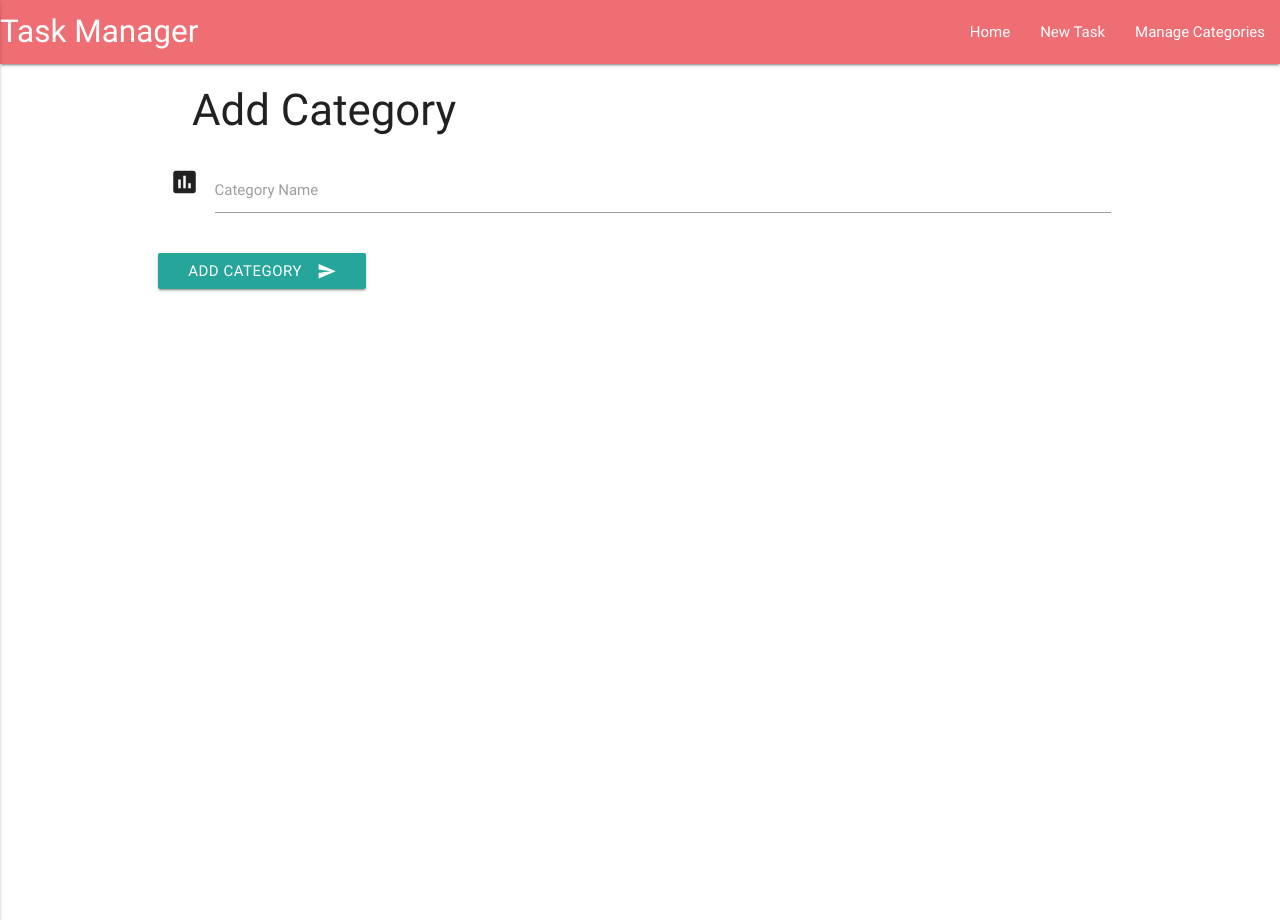
After one commit to Stevie-P72/task_manager, a Flask app: page /new_category in a window 1280 px wide. The commit adds this page. Run offline with Flask 2, Linux system fonts and the light colour scheme; some libraries are stand-ins or nearby versions.

Commit message:
completed category functions and added navbar

```diff
--- a/app.py
+++ b/app.py
@@ -57,6 +57,47 @@ def delete_task(task_id):
     return redirect(url_for('get_tasks'))
 
 
+@app.route('/get_categories')
+def get_categories():
+    return render_template('categories.html',
+                           categories=mongo.db.categories.find())
+
+
+@app.route('/edit_category/<category_id>')
+def edit_category(category_id):
+    return render_template('edit_category.html',
+                           category=mongo.db.categories
+                           .find_one({'_id': ObjectId(category_id)}))
+
+
+@app.route('/update_category/<category_id>', methods=['POST'])
+def update_category(category_id):
+    mongo.db.categories.update(
+        {'_id': ObjectId(category_id)},
+        {'category_name': request.form.get('category_name')}
+    )
+    return redirect(url_for('get_categories'))
+
+
+@app.route('/delete_category/<category_id>')
+def delete_category(category_id):
+    mongo.db.categories.remove({'_id': ObjectId(category_id)})
+    return redirect(url_for('get_categories'))
+
+
+@app.route('/insert_category', methods=['POST'])
+def insert_category():
+    categories = mongo.db.categories
+    category_doc = {'category_name': request.form.get('category_name')}
+    categories.insert_one(category_doc)
+    return redirect(url_for('get_categories'))
+
+
+@app.route('/new_category')
+def new_category():
+    return render_template('add_category.html')
+
+
 if __name__ == '__main__':
     app.run(host=os.environ.get('IP'),
             port=int(os.environ.get('PORT')),
--- /dev/null
+++ b/templates/add_category.html
@@ -0,0 +1,30 @@
+<!DOCTYPE html>
+{% extends 'base.html' %} {% block content %}
+
+<h3>Add Category</h3>
+
+<div class="row">
+    <form action="{{url_for('insert_category')}}" method="POST" class="col s12">
+        <div class="row">
+            <div class="row">
+
+                <div class="row">
+                    <div class="input-field col s12">
+                        <i class="material-icons prefix">poll</i>
+                        <input id="category_name" name="category_name" type="text" class="validate">
+                        <label for="category_name">Category Name</label>
+                    </div>
+                </div>
+                <div class = "row">
+                    <button class="btn waves-effect waves-light" type="submit" name="action">Add Category
+                        <i class="material-icons right">send</i>
+                    </button>
+                </div>
+            </div>
+        </div>
+    </form>
+</div>
+
+<script src="https://cdnjs.cloudflare.com/ajax/libs/jquery/3.2.1/jquery.min.js"></script>
+
+{% endblock %}
--- a/templates/base.html
+++ b/templates/base.html
@@ -9,6 +9,25 @@
 </head>
 
 <body>
+    <header>
+        <nav>
+            <div class="nav-wrapper">
+                <a href="{{url_for('get_tasks')}}" class="brand-logo">Task Manager</a>
+                <a href="#" data-activates="mobile-demo" class="button-collapse"><i class="material-icons">menu</i></a>
+                <ul id="nav-mobile" class="right hide-on-med-and-down">
+                    <li><a href="{{url_for('get_tasks')}}">Home</a></li>
+                    <li><a href="{{url_for('add_task')}}">New Task</a></li>
+                    <li><a href="{{url_for('get_categories')}}">Manage Categories</a></li>
+                </ul>
+                <ul class="side-nav" id="mobile-demo">
+                    <li><a href="{{url_for('get_tasks')}}">Home</a></li>
+                    <li><a href="{{url_for('add_task')}}">New Task</a></li>
+                    <li><a href="{{url_for('get_categories')}}">Manage Categories</a></li>
+                </ul>
+            </div>
+        </nav>
+
+    </header>
     <div class="container">
         {% block content %}
         {% endblock %}
@@ -19,6 +38,7 @@
         $(document).ready(function() {
             $('.collapsible').collapsible();
             $('select').material_select();
+            $(".button-collapse").sideNav();
         })
         $('.datepicker').pickadate({
             selectMonths: true, // Creates a dropdown to control month
--- a/templates/tasks.html
+++ b/templates/tasks.html
@@ -14,15 +14,11 @@
                 </div>
                 <div class = "task_header col s9">
                     <strong> {{ task.task_name }} </strong>- {{task.due_date}}
-                    {{ task.task_description }}
-
                 </div>
-
-
             </div>
             <div class="collapsible-body">
                 <span>
-
+                    {{ task.task_description }}
                 </span>
             </div>
         </li>
```
Also changed, not shown: templates/categories.html (added, +25 -0 lines), templates/edit_category.html (added, +30 -0 lines).
